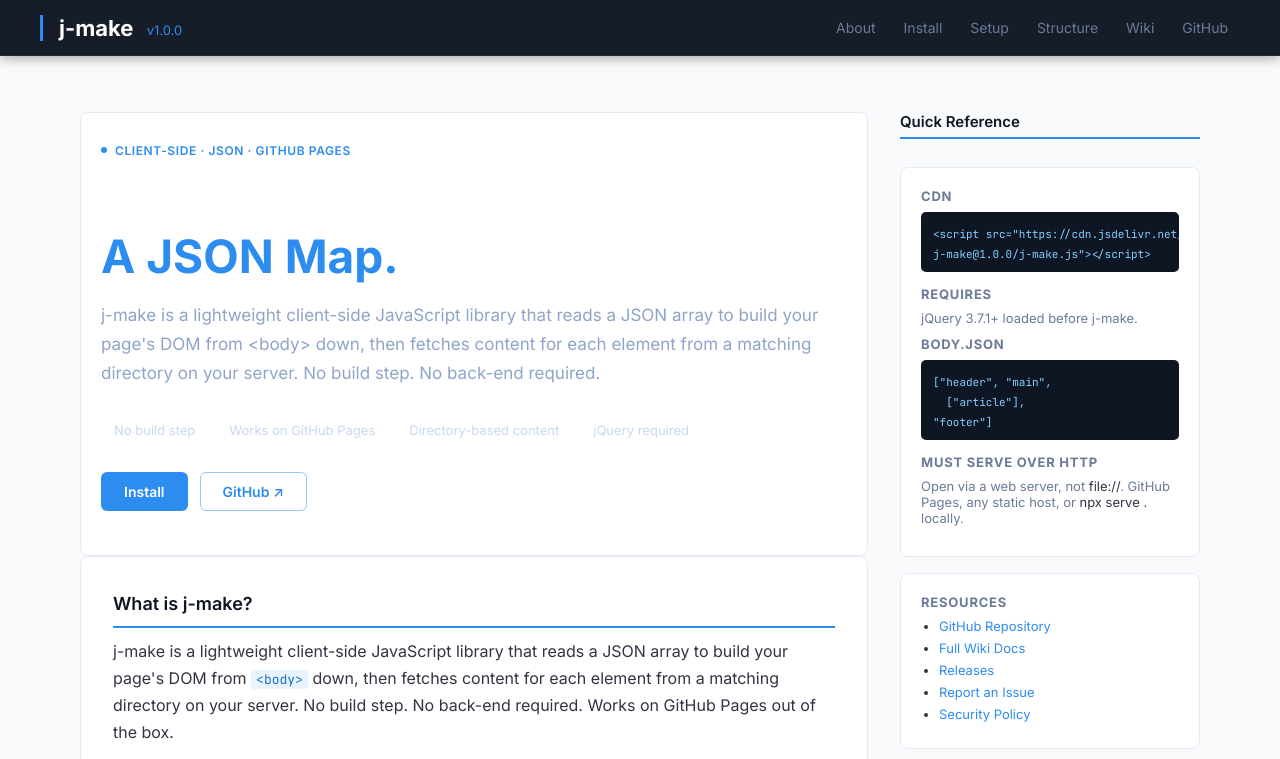
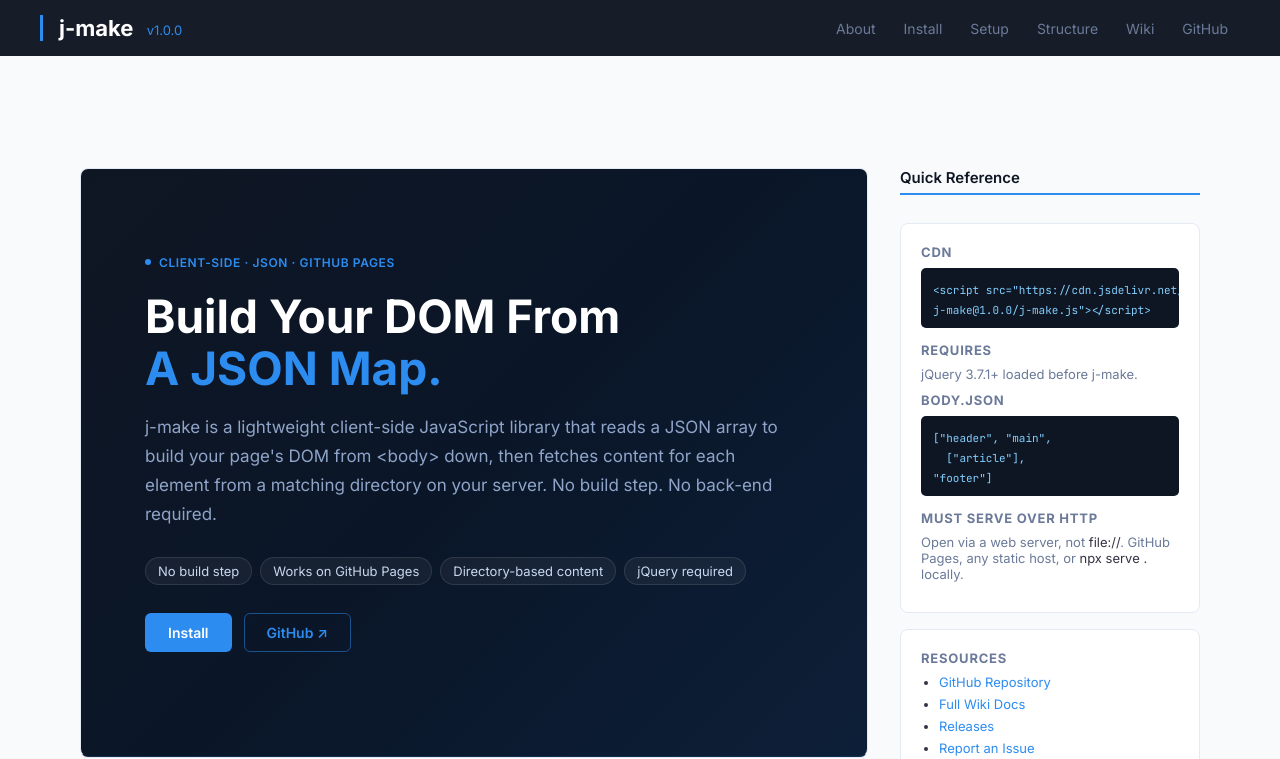
Before and after one commit to richardkentgates/j-make, a website: page index.html in a window 1280 px wide. Shown: the top 759 px of the page. Drawn offline with nearby package versions, Linux system fonts and the light colour scheme.

Commit message:
Remove fixed header, hero blends into header

```diff
--- a/style.css
+++ b/style.css
@@ -25,7 +25,7 @@
 }
 html {
   scroll-behavior: smooth;
-  scroll-padding-top: 80px;
+
 }
 html, body {
   margin: 0;
@@ -37,11 +37,6 @@
 
 /* ── Header ────────────────────────────────────────────────────────────── */
 header {
-  position: fixed;
-  top: 0;
-  left: 0;
-  right: 0;
-  z-index: 100;
   display: flex;
   align-items: center;
   justify-content: space-between;
@@ -49,9 +44,8 @@
   gap: 8px;
   padding: 10px 40px;
   background-color: rgba(15, 22, 35, 0.97);
-  backdrop-filter: blur(10px);
-  border-bottom: 1px solid rgba(255,255,255,0.06);
-  box-shadow: 0 2px 12px rgba(0,0,0,0.35);
+
+
   min-height: 56px;
 }
 header h1 {
@@ -91,9 +85,11 @@
 
 /* ── Hero ──────────────────────────────────────────────────────────────── */
 .hero {
+  background: linear-gradient(135deg, var(--dark) 0%, #0a1628 50%, #0d1f38 100%) !important;
+  padding: 80px 64px !important;
+  border-bottom: 1px solid rgba(45,140,240,.2) !important;
   max-width: 100% !important;
   margin: 0 !important;
-  padding-top: 24px !important;
 }
 .hero-badge {
   display: inline-flex;
@@ -599,13 +595,13 @@
       'article_0'
       'aside_1';
     padding: 24px 20px;
-    margin-top: 72px;
+
   }
   aside {
     position: static;
   }
   .hero {
-    padding-top: 20px !important;
+    padding: 60px 32px !important;
   }
   .layer-grid {
     grid-template-columns: 1fr;
@@ -623,7 +619,7 @@
   }
   main {
     padding: 16px 12px;
-    margin-top: 72px;
+
   }
   article {
     padding: 20px 16px;
@@ -638,7 +634,7 @@
     font-size: 11px;
   }
   .hero {
-    padding-top: 16px !important;
+    padding: 40px 20px !important;
   }
   .feature-grid {
     grid-template-columns: 1fr;
```
